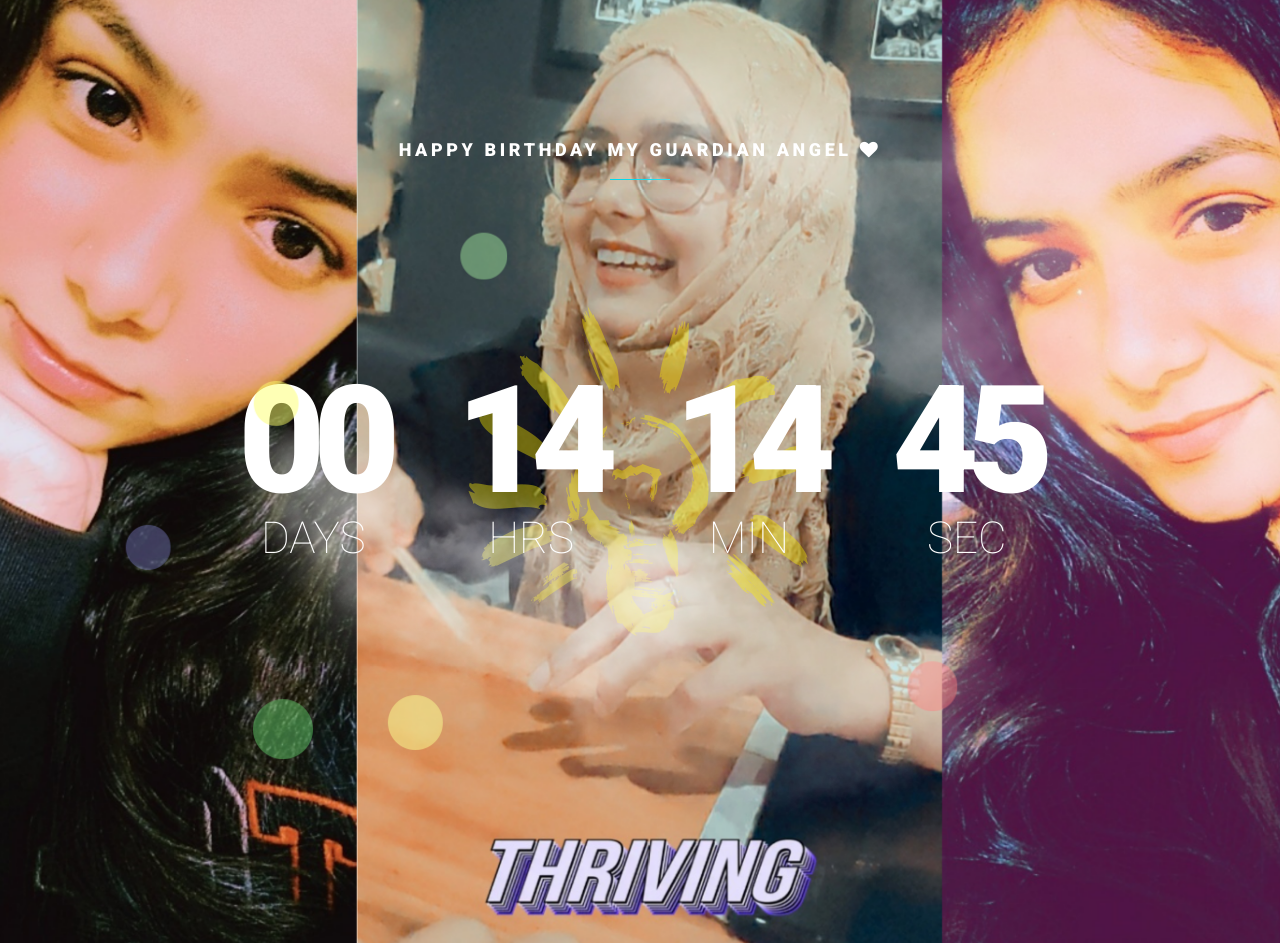
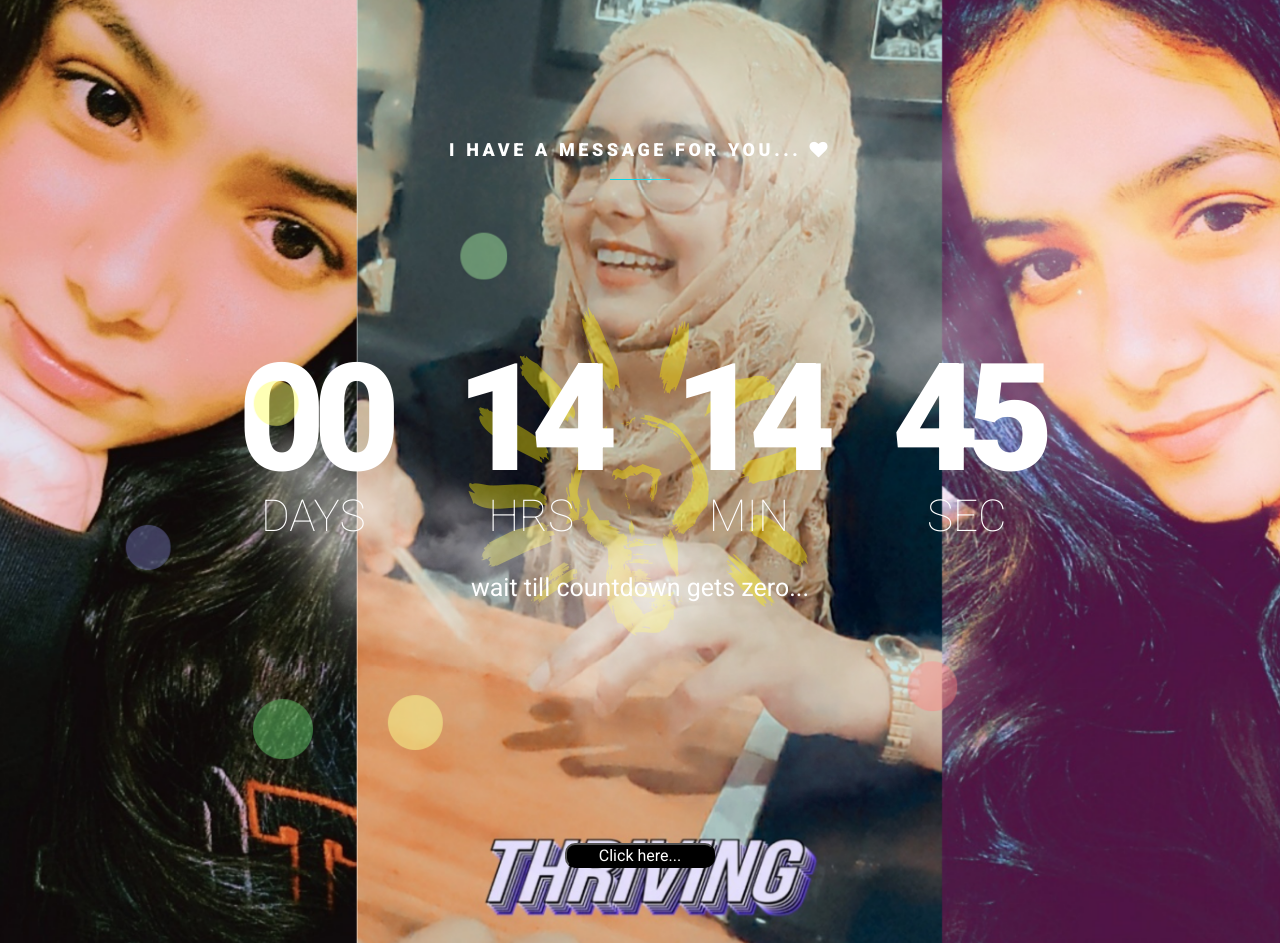
Before and after one commit to Chandraprakash1998/sayubibday, a PHP site: page / in a window 1280 px wide. Run offline with PHP 8.4, Linux system fonts and the light colour scheme.

Commit message:
Update index.php

```diff
--- a/index.php
+++ b/index.php
@@ -79,7 +79,7 @@
                 <li class="layer" data-depth="0.20">
                     <div class="title">
                         <h2 style="color: white">
-                           Happy Birthday My Guardian Angel <i class="fa fa-heart"></i>
+                           I have a message for you... <i class="fa fa-heart"></i>
                         </h2>
                         <span class="line"></span>
                     </div>
@@ -98,7 +98,7 @@
                         </h1>
 
                         <p class="sub-title" style="color: white">
-
+                           wait till countdown gets zero...
                            </p>
                     </div>
                 </li>
@@ -165,7 +165,7 @@
 
                 <li class="layer" data-depth="0.20">
                     <div class="contact">
-
+                      <a href="message.html"><button style="background-color: black;color: white; width: 150px;border-radius: 10px"> Click here...</button>
 
 
 
```
